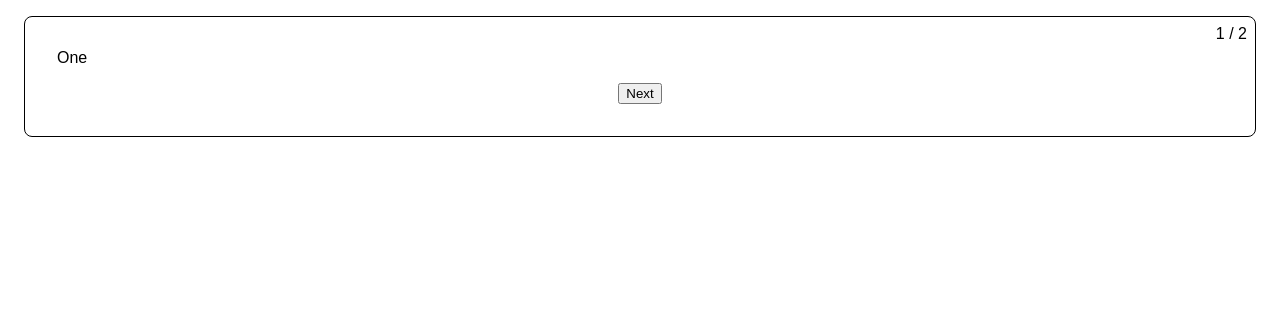
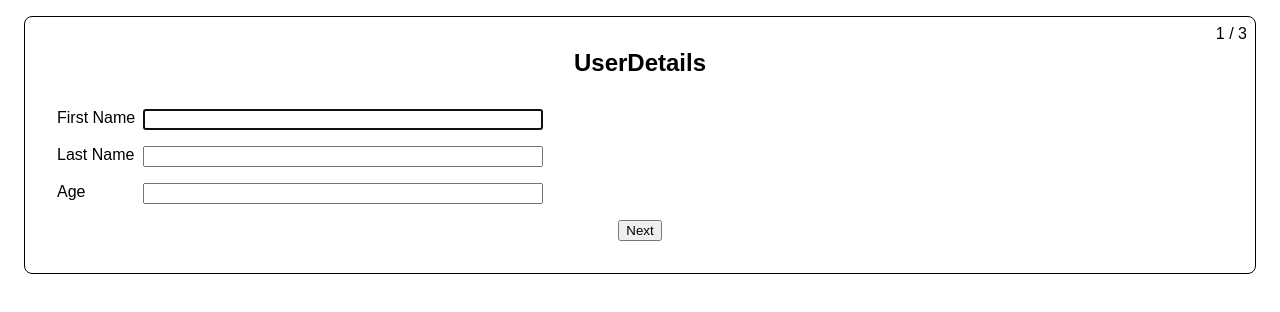
Before and after one commit to eddrichjanzzen/multistep-form-sample, a React (Vite) app: page / in a window 1280 px wide. Shown: the top 312 px of the page. Built offline with nearby package versions, Linux system fonts and the light colour scheme.

Commit message:
Add a form wrapper to format the custom form

```diff
--- a/src/AccountForm.tsx
+++ b/src/AccountForm.tsx
@@ -1,11 +1,13 @@
+import FormWrapper from './FormWrapper';
+
 const AccountForm = () => {
   return (
-    <>
+    <FormWrapper title="Account Details">
       <label>Email</label>
       <input autoFocus type="text" required />
       <label>Password</label>
       <input type="text" required />
-    </>
+    </FormWrapper>
   );
 };
 
--- a/src/AddressForm.tsx
+++ b/src/AddressForm.tsx
@@ -1,6 +1,8 @@
+import FormWrapper from './FormWrapper';
+
 const AddressForm = () => {
   return (
-    <>
+    <FormWrapper title="Address Form">
       <label>Street</label>
       <input autoFocus type="text" required />
       <label>City</label>
@@ -9,7 +11,7 @@ const AddressForm = () => {
       <input type="text" required />
       <label>Zip</label>
       <input type="text" required />
-    </>
+    </FormWrapper>
   );
 };
 
--- a/src/App.tsx
+++ b/src/App.tsx
@@ -1,10 +1,13 @@
+import AddressForm from './AddressForm';
 import useMultiStepForm from './useMultiStepForm';
+import UserForm from './UserForm';
+import AccountForm from './AccountForm';
 
 function App() {
-  const sample = [<div>One</div>, <div>Two</div>];
+  const forms = [<UserForm />, <AddressForm />, <AccountForm />];
 
   const { steps, currentStepIndex, step, isFirstStep, isLastStep, back, next } =
-    useMultiStepForm(sample);
+    useMultiStepForm(forms);
 
   return (
     <div
--- /dev/null
+++ b/src/FormWrapper.tsx
@@ -0,0 +1,28 @@
+import { ReactNode } from 'react';
+
+type FormWrapperProps = {
+  title: string;
+  children: ReactNode;
+};
+
+const FormWrapper = ({ title, children }: FormWrapperProps) => {
+  return (
+    <>
+      <h2 style={{ textAlign: 'center', margin: 0, marginBottom: '2rem' }}>
+        {title}
+      </h2>
+      <div
+        style={{
+          display: 'grid',
+          gap: '1rem .5rem',
+          justifyContent: 'flex-start',
+          gridTemplateColumns: 'auto minmax(auto, 400px)',
+        }}
+      >
+        {children}
+      </div>
+    </>
+  );
+};
+
+export default FormWrapper;
--- a/src/UserForm.tsx
+++ b/src/UserForm.tsx
@@ -1,12 +1,16 @@
+import FormWrapper from './FormWrapper';
+
 const UserForm = () => {
   return (
-    <>
+    <FormWrapper title="UserDetails">
       <label>First Name</label>
       <input autoFocus type="text" required />
       <label>Last Name</label>
       <input type="text" required />
       <label>Age</label>
       <input min={1} type="number" required />
-    </>
+    </FormWrapper>
   );
 };
+
+export default UserForm;
```
